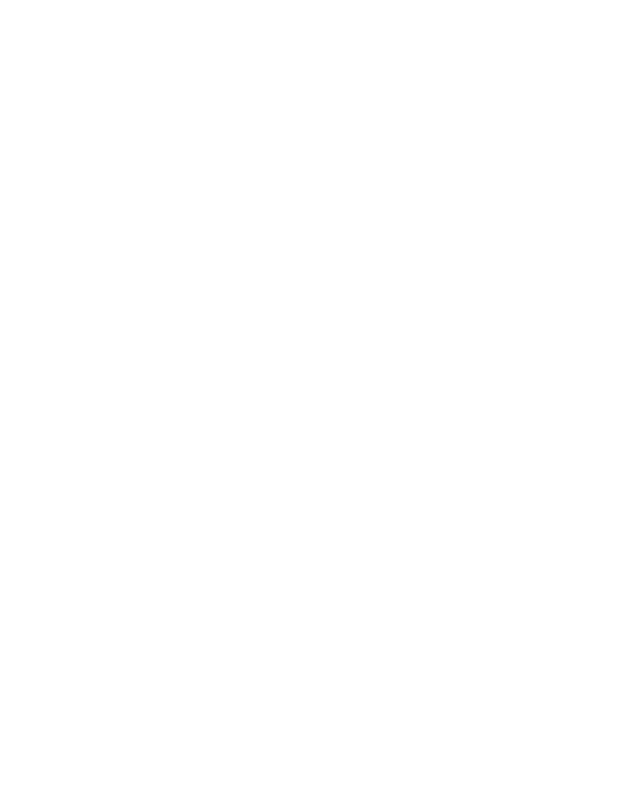
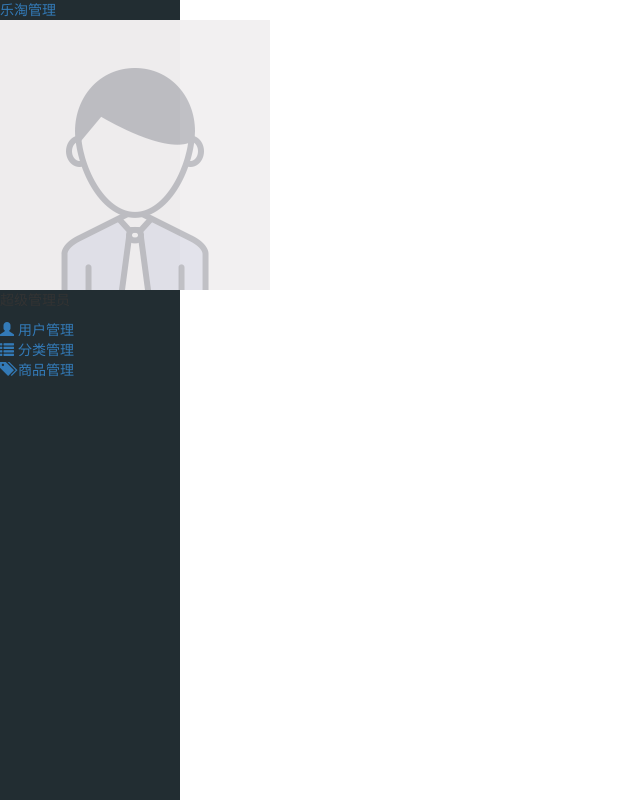
Before and after one commit to dql521/letao, a website: page public/admin/index.html in a window 1280 px wide. Shown: the whole page, without its empty margins (0-640 px from the left). Drawn offline with Linux system fonts and the light colour scheme.

Commit message:
首页侧边栏骨架

```diff
--- a/public/admin/index.html
+++ b/public/admin/index.html
@@ -5,8 +5,44 @@
   <meta name="viewport" content="width=device-width, initial-scale=1.0">
   <meta http-equiv="X-UA-Compatible" content="ie=edge">
   <title>乐淘商城</title>
-
+  <link rel="stylesheet" href="lib/bootstrap/css/bootstrap.min.css">
+  <link rel="stylesheet" href="lib/nprogress/nprogress.css">
+  <link rel="stylesheet" href="css/common.css">
+  <div class="aside">
+    <a href="index.html" class="title">乐淘管理</a>
+    <div class="info">
+      <img src="images/default.png" alt="">
+      <p>超级管理员</p>
+    </div>
+    <div class="nav">
+        <ul>
+          <li><a href="user.html">
+            <span class="glyphicon glyphicon-user"></span>
+            <span>用户管理</span>
+          </a></li>
+          <li><a href="javascript:;">
+            <span class="glyphicon glyphicon-list"></span>
+            <span>分类管理</span>
+          </a></li>
+          <div class="second hidden">
+            <a href="first.html">一级分类</a>
+            <a href="second.html">二级分类</a>
+          </div>
+          <li>
+              <a href="product.html">
+                <span class="glyphicon glyphicon-tags"></span>
+                <span>商品管理</span>
+              </a>
+            </li>
+        </ul>
+    </div>
+  </div>
+  <div class="content"></div>
 </head>
+<script src="lib/jquery/jquery.min.js"></script>
+<script src="lib/bootstrap/js/bootstrap.min.js"></script>
+<script src="lib/nprogress/nprogress.js"></script>
+<script src="js/common.js"></script>
 <body>
 
 </body>
--- a/public/admin/less/common.less
+++ b/public/admin/less/common.less
@@ -16,3 +16,13 @@ ul,ol{
     margin-top: 150px;
   }
 }
+
+// 首页样式
+.aside{
+  position: fixed;
+  top: 0;
+  left: 0;
+  height: 100%;
+  width: 180px;
+  background: #222D32;
+}
```
Also changed, not shown: public/admin/css/common.css.
